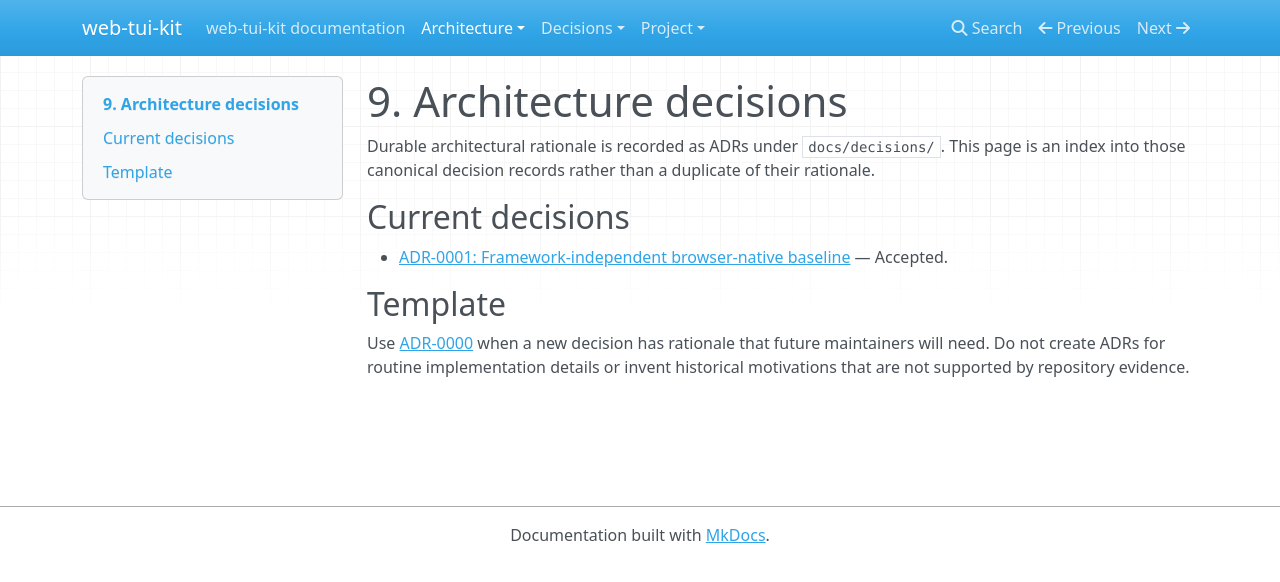
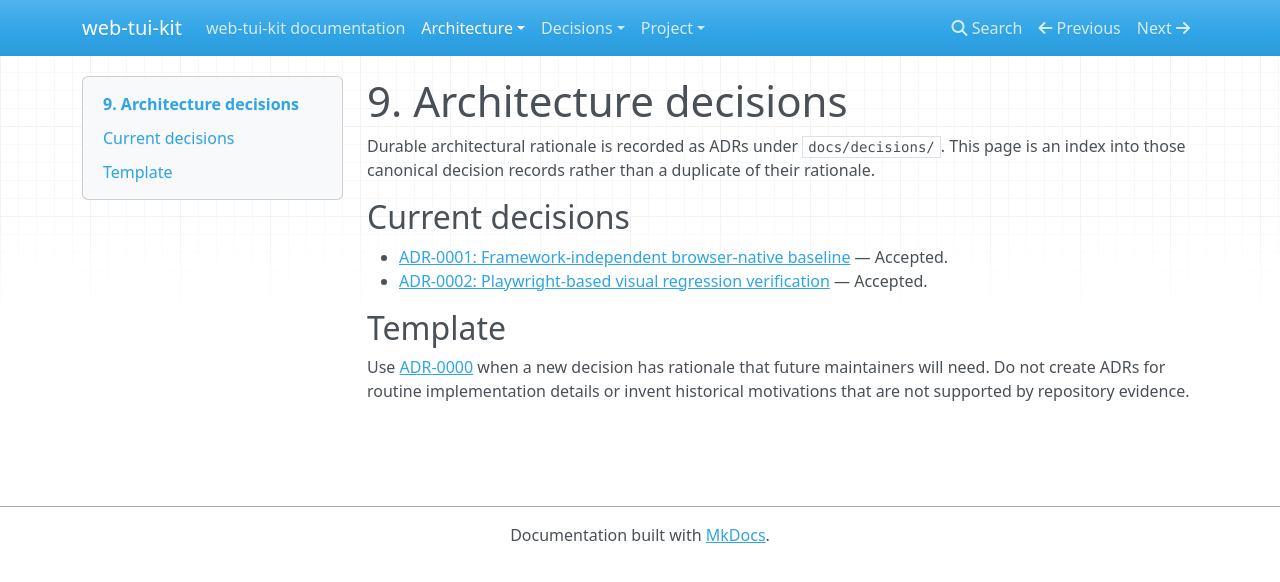
Before and after one commit to 1990jk1990/web-tui-kit, an MkDocs documentation site: the page built from docs/architecture/09-architecture-decisions.md, in a window 1280 px wide. Shown: the top 582 px of the page. Built offline with MkDocs 1.6.1, drawn with Linux system fonts in a browser that asks for light colours; nearby versions of some CDN libraries.

Commit message:
docs: index visual regression ADR

```diff
--- a/docs/architecture/09-architecture-decisions.md
+++ b/docs/architecture/09-architecture-decisions.md
@@ -5,6 +5,7 @@ Durable architectural rationale is recorded as ADRs under `docs/decisions/`. Thi
 ## Current decisions
 
 - [ADR-0001: Framework-independent browser-native baseline](../decisions/0001-framework-independent-browser-baseline.md) — Accepted.
+- [ADR-0002: Playwright-based visual regression verification](../decisions/0002-playwright-visual-regression.md) — Accepted.
 
 ## Template
 
```
